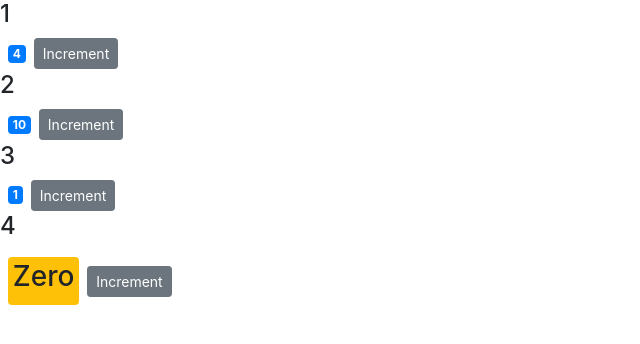
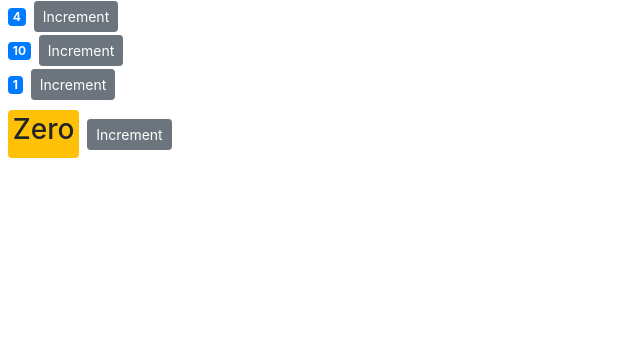
Before and after one commit to LuisDi98/Tutorial_React_Beginners, a React (Create React App) app in the folder react-app/: page / in a window 1280 px wide. Shown: the top 344 px of the page, without its empty margins (0-640 px from the left). Built offline with nearby package versions, Linux system fonts and the light colour scheme.

Commit message:
Props vs State theory on comments at Counters.jsx

```diff
--- a/react-app/src/components/counter.jsx
+++ b/react-app/src/components/counter.jsx
@@ -4,11 +4,6 @@ class Counter extends Component {
   state = {
     value: this.props.value
   };
-
-  /*constructor() {
-      super();
-      this.handleIncrement = this.handleIncrement.bind(this);
-  }*/
 
   handleIncrement = product => {
     console.log(product);
@@ -17,15 +12,8 @@ class Counter extends Component {
 
   render() {
 
-    /*
-    <h4>{this.props.id}</h4> will get the id={} from the parent args
-
-    Using {this.props.children} at render would render the React.element embedded as
-        children inside this Component instance on parent component
-    */
     return (
       <div>
-        <h4>{this.props.id}</h4>
         <span className={this.getBadgeClasses()}> {this.formatCount()} </span>
         <button
           onClick={() => this.handleIncrement(1)}
--- a/react-app/src/components/counters.jsx
+++ b/react-app/src/components/counters.jsx
@@ -2,6 +2,8 @@ import React, { Component } from "react";
 import Counter from "./counter";
 
 class Counters extends Component {
+    //State is local, private of this class
+    //Props are constants (readonly), passed by parent class
   state = {
     counters: [
       { id: 1, value: 4},
@@ -11,7 +13,7 @@ class Counters extends Component {
     ],
   };
   render() {
-      //Wthv we set on value={} will be inside this.props in the component
+
     return (
       <div>
         {this.state.counters.map((counter) => (
@@ -20,9 +22,7 @@ class Counters extends Component {
             value={counter.value}
             selected={counter.selected}
             id={counter.id}
-          >
-              <h4>Counter #{counter.id}</h4>
-          </Counter>
+          />
         ))}
       </div>
     );
```
Also changed, not shown: 1 other file (tests, documents, lock files or other folders).
